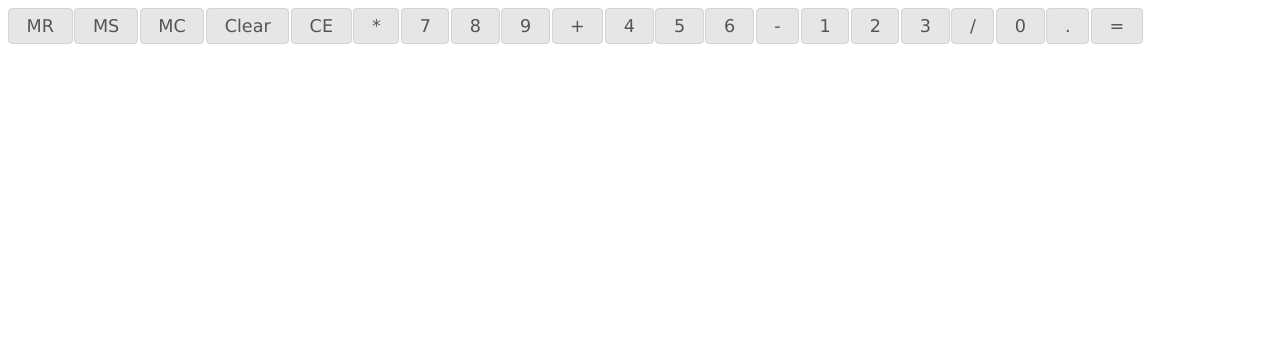
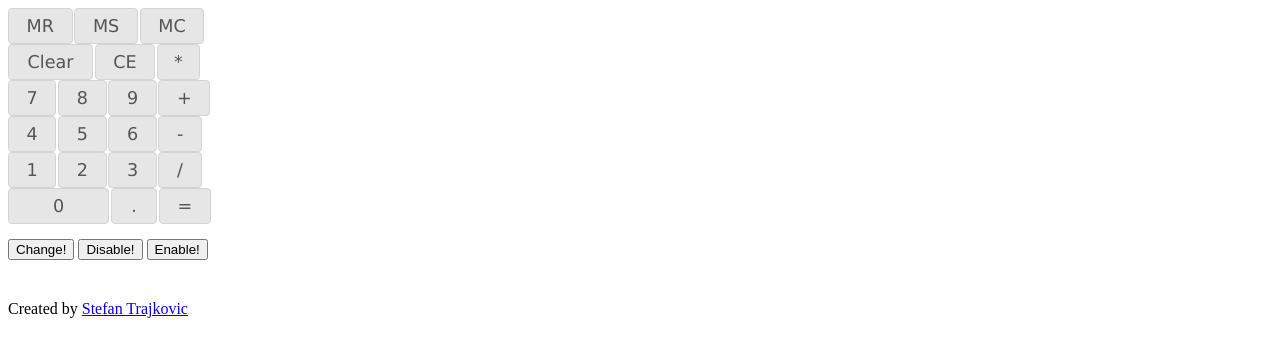
Before and after one commit to saibot777/widget-calculator-jQuery, a plain HTML site: page index.html in a window 1280 px wide. Drawn offline with Linux system fonts and the light colour scheme.

Commit message:
plugin customization enabled, layout created, api methods supported

```diff
--- /dev/null
+++ b/css/frenzy.ui.css
@@ -0,0 +1,27 @@
+.dw-calculator .ui-button-disabled { opacity: 1; }
+
+.dw-calculator button {
+  float: left;
+}
+.dw-calculator-clearfix {
+  clear: left;
+}
+.buttons {
+  margin-top: 15px;
+}
+.ui-button.dw-calculator-clear span {
+  padding: .4em 1.05em;
+}
+.ui-button.dw-calculator-times span {
+  padding: .4em .91em;
+}
+.ui-button.dw-calculator-plus span,
+.ui-button.dw-calculator-equals span, {
+  padding: .4em .8em;
+}
+.ui-button.dw-calculator-wide span {
+  padding: .4em 2.5em;
+}
+.ui-button.dw-calculator-dot span {
+  padding: .4em 1.1em;
+}
--- a/index.html
+++ b/index.html
@@ -4,9 +4,16 @@
     <meta charset="utf-8">
     <title>Calculator</title>
     <link rel="stylesheet" href="css/jquery-ui.css">
+    <link rel="stylesheet" href="css/frenzy.ui.css">
   </head>
   <body>
     <div id="calc"></div>
+    <div class="buttons">
+      <button type="button" id="change">Change!</button>
+      <button type="button" id="disable">Disable!</button>
+      <button type="button" id="enable">Enable!</button>
+    </div>
+
     <script src="js/jquery.min.js" charset="utf-8"></script>
     <script src="js/jquery.ui.core.js" charset="utf-8"></script>
     <script src="js/jquery.ui.widget.js" charset="utf-8"></script>
@@ -15,7 +22,22 @@
     <script type="text/javascript">
       $(function() {
         $('#calc').calculator();
+
+        $('#change').click(function() {
+          $('#calc').calculator('option', 'buttons', [{ label: 'Test' }]);
+        });
+
+        $('#disable').click(function() {
+          $('#calc').calculator('option', 'disabled', true);
+        });
+
+        $('#enable').click(function() {
+          $('#calc').calculator('option', 'disabled', false);
+        });
       });
     </script>
+    <footer style="margin-top:40px">
+      Created by <a target="_blank" href="https://github.com/saibot777">Stefan Trajkovic</a>
+    </footer>
   </body>
 </html>
--- a/js/jquery.frenzy.ui.calculator.js
+++ b/js/jquery.frenzy.ui.calculator.js
@@ -26,6 +26,9 @@
 
   $.widget('frenzy.calculator', {
     version: '0.0.1',
+    options: {
+      buttons: buttons
+    },
 
     _create: function () {
       this.element.addClass('dw-calculator');
@@ -48,7 +51,7 @@
         container = $('<div/>').addClass('ui-helper-clearfix'),
         widget = this;
 
-      $.each(buttons, function(i, button) {
+      $.each(this.options.buttons, function(i, button) {
         var btn = el.clone().text(button.label).appendTo(container).button();
         if (!!button.classname) {
           btn.addClass(button.classname);
@@ -60,6 +63,27 @@
 
     _renderMarkup: function () {
       this.shell.appendTo(this.element);
+    },
+
+    _setOptions: function (options) {
+      this._superApply(arguments);
+    },
+
+    _setOption: function(key, val) {
+      this._super(key, val);
+
+      if (key === 'buttons') {
+        this.shell.find('button').remove();
+        this._createButtons();
+        this.renderMarkup();
+      } else if (key === 'disabled') {
+        this.shell.find('button').button('option', key, val);
+      }
+    },
+
+    _destroy: function () {
+      this.element.removeClass('dw-calculator');
+      this.element.empty();
     }
   });
 
```
